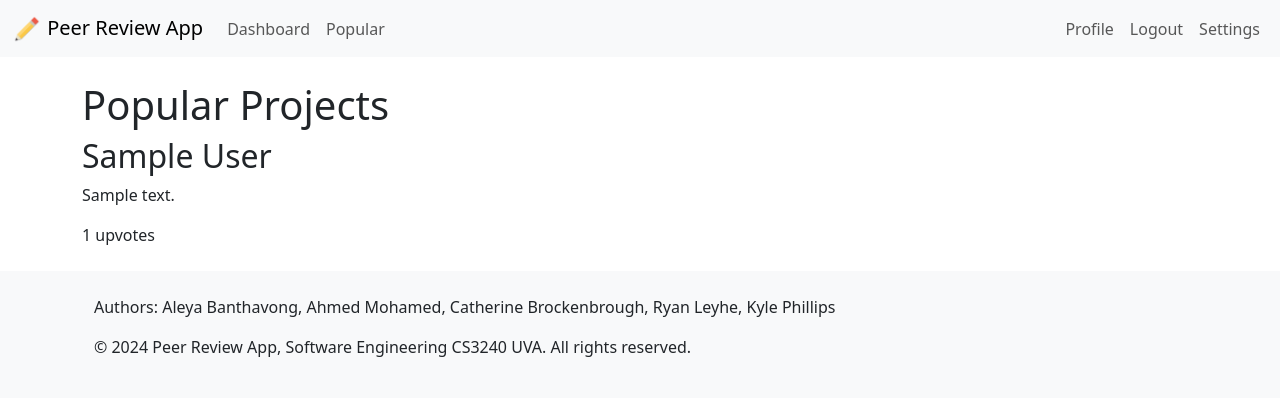
After one commit to AhmedMoee/PeerReview, a Django app: page /popular_projects/ in a window 1280 px wide. The commit adds this page. Shown: the top 398 px of the page. Run offline with Django 5.2, Linux system fonts and the light colour scheme; a user stored in the database is signed in; tables that the repository leaves empty hold one stand-in row (values such as "Sample post"); some libraries are stand-ins or nearby versions.

Commit message:
Add upvote feature for projects and popular projects page ranked by upvotes

```diff
--- a/mysite/settings.py
+++ b/mysite/settings.py
@@ -24,7 +24,7 @@ load_dotenv()
 SECRET_KEY = 'django-insecure-+!r0i(emln-g5)ous&knffqw2l@b@x26dowy^y50#mm*swjp1)'
 
 # SECURITY WARNING: don't run with debug turned on in production!
-DEBUG = False
+DEBUG = True
 
 ALLOWED_HOSTS = ['localhost', '127.0.0.1', 'uva-cs-3240-project-b-10-7d152fd5a130.herokuapp.com']
 
--- a/users/models.py
+++ b/users/models.py
@@ -36,6 +36,8 @@ class Project(models.Model):
     created_at = models.DateTimeField(auto_now_add=True)
     number_of_reviewers = models.PositiveIntegerField(default=1)
     is_private = models.BooleanField(default=False)
+    upvotes = models.PositiveIntegerField(default=0)
+    upvoters = models.ManyToManyField(User, related_name='upvoted_projects', blank=True)
 
     @property
     def current_reviewers_count(self):
--- /dev/null
+++ b/users/static/actions.js
@@ -0,0 +1,54 @@
+function upvoteProject(projectId) {
+    fetch(`/project/${projectId}/upvote/`, {
+        method: 'POST',
+        headers: {
+            'Content-Type': 'application/json',
+            'X-CSRFToken': getCookie('csrftoken'),
+        },
+    })
+    .then(response => {
+        console.log('Response Status:', response.status);
+
+        if (!response.ok) {
+            throw new Error('Failed to upvote. HTTP Status: ' + response.status);
+        }
+
+        return response.json();
+    })
+    .then(data => {
+        console.log('Server Response:', data);
+
+        const upvoteCountElement = document.getElementById(`upvote-count-${projectId}`);
+        const upvoteIconElement = document.getElementById(`upvote-icon-${projectId}`);
+
+        upvoteCountElement.textContent = data.upvotes;
+
+        if (data.status === 'added') {
+            upvoteIconElement.classList.add('filled');
+            upvoteIconElement.style.color = 'green';
+        } else if (data.status === 'removed') {
+            upvoteIconElement.classList.remove('filled');
+            upvoteIconElement.style.color = '';
+        }
+
+    })
+    .catch(error => {
+        console.error('Error upvoting:', error);
+        alert('Upvote failed: ' + error.message);
+    });
+}
+
+function getCookie(name) {
+    let cookieValue = null;
+    if (document.cookie && document.cookie !== '') {
+        const cookies = document.cookie.split(';');
+        for (let i = 0; i < cookies.length; i++) {
+            const cookie = cookies[i].trim();
+            if (cookie.substring(0, name.length + 1) === (name + '=')) {
+                cookieValue = decodeURIComponent(cookie.substring(name.length + 1));
+                break;
+            }
+        }
+    }
+    return cookieValue;
+}
--- a/users/static/css/style.css
+++ b/users/static/css/style.css
@@ -21,3 +21,7 @@ a {
     color: #333; /* Optional: change text color on hover */
     border-color: #b3b3b3;
 }
+
+.filled {
+    color: green;  /* Fill the upvote arrow with green color */
+}
--- a/users/templates/base.html
+++ b/users/templates/base.html
@@ -8,6 +8,7 @@
     <meta name="viewport" content="width=device-width, initial-scale=1.0">
     <link rel="stylesheet" href="{% static 'css/style.css' %}">
     <link rel="stylesheet" href="https://cdn.jsdelivr.net/npm/bootstrap@5.3.0-alpha3/dist/css/bootstrap.min.css">
+    <link href="https://cdnjs.cloudflare.com/ajax/libs/font-awesome/5.15.3/css/all.min.css" rel="stylesheet">
     <title>{% block title %} Peer Review App {% endblock %}</title>
 </head>
 <body>
@@ -27,6 +28,11 @@
                 <ul class="navbar-nav me-auto">
                     <li class="nav-item">
                         <a class="nav-link" href="{% url 'dashboard' %}">Dashboard</a>
+                    </li>
+                    <li class="nav-item">
+                        <a class="nav-link" href="{% url 'popular_projects' %}">
+                            Popular
+                        </a>
                     </li>
                 </ul>
                 <ul class="navbar-nav ms-auto">
@@ -68,3 +74,7 @@
 <script src="https://cdn.jsdelivr.net/npm/bootstrap@5.3.0-alpha3/dist/js/bootstrap.bundle.min.js"></script>
 </body>
 </html>
+
+{% block extra_scripts %}
+<script src="{% static 'actions.js' %}"></script>
+{% endblock %}
--- /dev/null
+++ b/users/templates/popular_projects.html
@@ -0,0 +1,12 @@
+{% extends "base.html" %}
+
+{% block content %}
+<h1>Popular Projects</h1>
+{% for project in projects %}
+    <div class="project">
+        <h2>{{ project.name }}</h2>
+        <p>{{ project.description }}</p>
+        <p>{{ project.upvotes }} upvotes</p>
+    </div>
+{% endfor %}
+{% endblock %}
--- a/users/urls.py
+++ b/users/urls.py
@@ -26,4 +26,6 @@ urlpatterns = [
     path('refresh-transcription/<str:job_name>/<int:file_id>/', views.refresh_transcription_status, name='refresh_transcription'),
     path('search_users/', views.show_all_users, name='search_users'),
     path('invite/', views.manage_invites, name='manage_invites'),
+    path('project/<int:project_id>/upvote/', views.upvote_project, name='upvote_project'),
+    path('popular_projects/', views.popular_projects, name='popular_projects'),
 ]
--- a/users/views.py
+++ b/users/views.py
@@ -713,3 +713,25 @@ def manage_invites(request):
     # add correct logic
     users = User.objects.all()
     return render(request, 'search_users.html', {'users': users})
+
+@login_required
+def upvote_project(request, project_id):
+    project = get_object_or_404(Project, id=project_id)
+
+    # Check if the user has already upvoted
+    if request.user in project.upvoters.all():
+        # If already upvoted, subtract the upvote and remove the user from upvoters
+        project.upvotes -= 1
+        project.upvoters.remove(request.user)
+        project.save()
+        return JsonResponse({'status': 'removed', 'upvotes': project.upvotes})
+    else:
+        # If not upvoted, add the upvote and add the user to upvoters
+        project.upvotes += 1
+        project.upvoters.add(request.user)
+        project.save()
+        return JsonResponse({'status': 'added', 'upvotes': project.upvotes})
+
+def popular_projects(request):
+    popular_projects = Project.objects.all().order_by('-upvotes')[:10]
+    return render(request, 'popular_projects.html', {'projects': popular_projects})
```
Also changed, not shown: users/templates/project_list.html (+10 -0 lines), users/migrations/0017_project_upvoters_project_upvotes.py (added).
